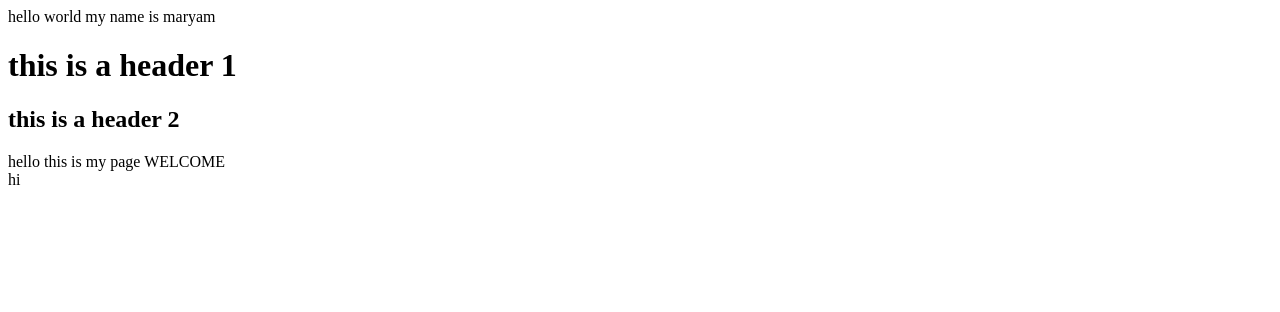
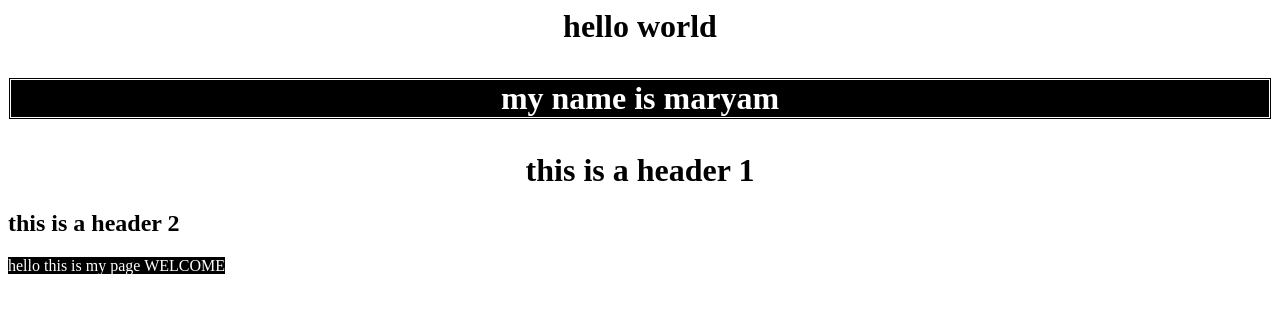
Before and after one commit to maryampaz/Learning-to-code, a plain HTML site: page index.html in a window 1280 px wide. Drawn offline with Linux system fonts and the light colour scheme.

Commit message:
index.html
It may help you.

```diff
--- a/index.html
+++ b/index.html
@@ -1,6 +1,24 @@
-hello world
-my name is maryam
+<html>
+ <head>
+   <title>I'm Maryam</title>
+   <style>
+     h1 { text-align: center
+     }
+ p { border-style: double ;
+     background-color: black ;
+     color: white }
+   p2 { text-align: center ;
+        background-color: Black ;
+        color: white ;
+     }
+  </style>
+  </head>
+
+<body>
+ <h1>hello world<h1>
+   <p>my name is maryam</p>
 <h1>this is a header 1</h1>
 <h2>this is a header 2</h2>
-hello this is my page WELCOME
-<div>hi</div>
+   <p2>hello this is my page WELCOME </p2>
+    </body>
+</html>
```
